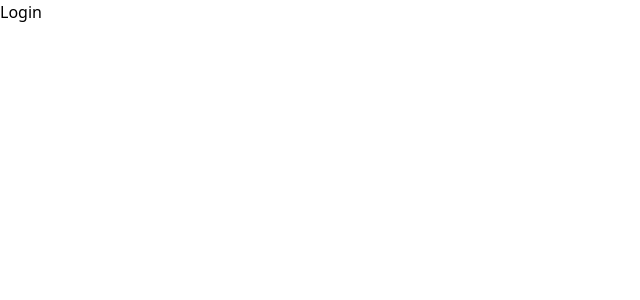
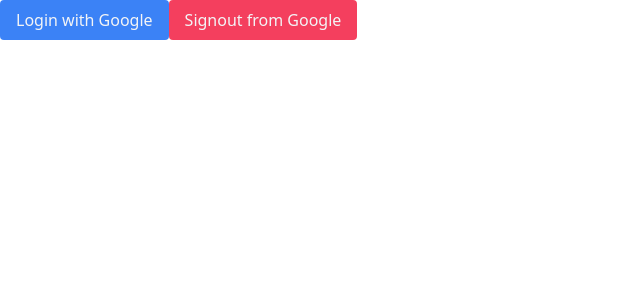
Before and after one commit to austip24/docs-universal, a Next.js app: page /login in a window 1280 px wide. Shown: the top 300 px of the page, without its empty margins (0-640 px from the left). Built offline with nearby package versions, Linux system fonts and the light colour scheme.

Commit message:
implemented google sign-in

```diff
--- a/components/forms/LoginForm.tsx
+++ b/components/forms/LoginForm.tsx
@@ -1,7 +1,5 @@
 import React from "react";
 
-const LoginForm: React.FunctionComponent = () => {
+export default function LoginForm() {
 	return <div>LoginForm</div>;
-};
-
-export default LoginForm;
+}
--- a/components/sections/Footer.tsx
+++ b/components/sections/Footer.tsx
@@ -1,7 +1,5 @@
 import React from "react";
 
-const Footer: React.FunctionComponent = () => {
+export default function Footer() {
 	return <div className="text-sky-500">This is the footer component</div>;
-};
-
-export default Footer;
+}
--- a/components/sections/Header.tsx
+++ b/components/sections/Header.tsx
@@ -1,7 +1,5 @@
 import React from "react";
 
-const Header: React.FunctionComponent = () => {
+export default function Header() {
 	return <div className="text-emerald-500">This is the header component</div>;
-};
-
-export default Header;
+}
--- a/firebase.ts
+++ b/firebase.ts
@@ -2,6 +2,8 @@
 import { initializeApp } from "firebase/app";
 import { getAnalytics } from "firebase/analytics";
 import { getFirestore } from "firebase/firestore";
+import { getAuth, GoogleAuthProvider } from "firebase/auth";
+
 // TODO: Add SDKs for Firebase products that you want to use
 // https://firebase.google.com/docs/web/setup#available-libraries
 
@@ -19,7 +21,9 @@
 
 // Initialize Firebase
 const app = initializeApp(firebaseConfig);
-const analytics = getAnalytics(app);
+// const analytics = getAnalytics(app);
 const db = getFirestore(app);
+const auth = getAuth(app);
+const provider = new GoogleAuthProvider();
 
-export { db, analytics };
+export { db, auth, provider };
--- a/pages/_app.tsx
+++ b/pages/_app.tsx
@@ -1,8 +1,6 @@
 import "../styles/globals.css";
 import type { AppProps } from "next/app";
 
-const MyApp = ({ Component, pageProps }: AppProps) => {
+export default function MyApp({ Component, pageProps }: AppProps) {
 	return <Component {...pageProps} />;
-};
-
-export default MyApp;
+}
--- a/pages/index.tsx
+++ b/pages/index.tsx
@@ -1,13 +1,11 @@
 import type { NextPage } from "next";
 import { Header, Footer } from "../components/sections";
 
-const Home: NextPage = () => {
+export default function Home() {
 	return (
 		<div>
 			<Header />
 			<Footer />
 		</div>
 	);
-};
-
-export default Home;
+}
--- a/pages/login.tsx
+++ b/pages/login.tsx
@@ -1,8 +1,59 @@
-import React from "react";
-import { NextPage } from "next";
+import {
+	signInWithPopup,
+	signInWithRedirect,
+	signOut,
+	GoogleAuthProvider,
+} from "firebase/auth";
+import { auth, provider } from "../firebase";
+import { useEffect, useCallback } from "react";
 
-const Login: NextPage = () => {
-	return <div>Login</div>;
-};
+export default function Login() {
+	const loginWithGoogle = useCallback(async () => {
+		try {
+			const result = await signInWithRedirect(auth, provider);
+			console.log(result);
+		} catch (error) {
+			const credential = GoogleAuthProvider.credentialFromError(error);
 
-export default Login;
+			console.error(`
+			Code: ${error.code}\n
+			Message: ${error.message}\n
+			Email: ${error.email}\n
+			Credential: ${credential}`);
+		}
+	}, []);
+
+	const handleSignOut = useCallback(async () => {
+		try {
+			const result = await signOut(auth);
+
+			/** DEBUG **/
+			// console.log(`User signed out!`);
+			// console.log(result);
+		} catch (error) {
+			console.error(error);
+		}
+	}, []);
+
+	useEffect(() => {
+		console.log(auth);
+		console.log(provider);
+	}, []);
+
+	return (
+		<div>
+			<button
+				onClick={loginWithGoogle}
+				className="px-4 py-2 rounded bg-blue-500 text-gray-100"
+			>
+				Login with Google
+			</button>
+			<button
+				onClick={handleSignOut}
+				className="px-4 py-2 rounded bg-rose-500 text-gray-100"
+			>
+				Signout from Google
+			</button>
+		</div>
+	);
+}
```
Also changed, not shown: tsconfig.json (+4 -15 lines).
